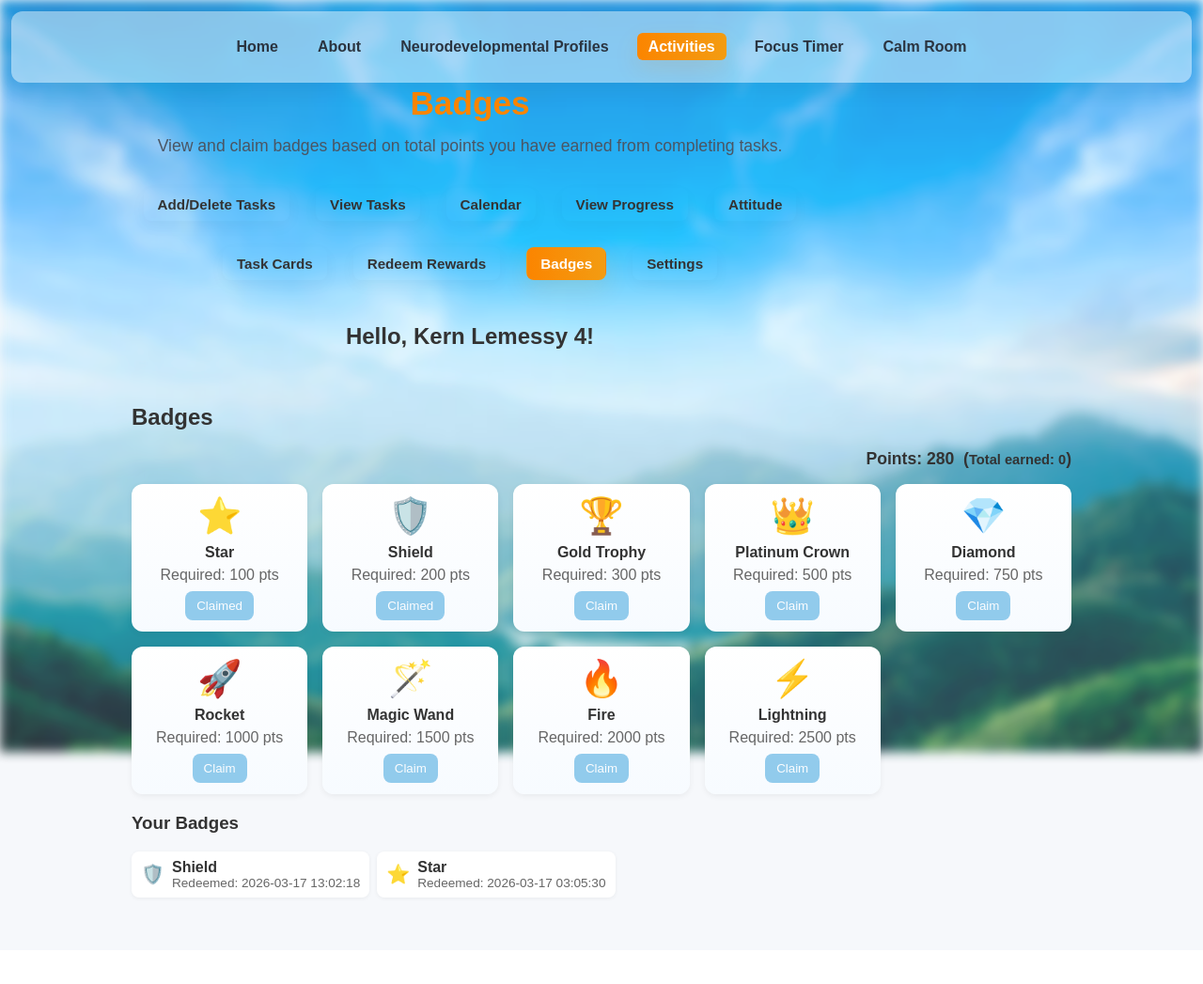
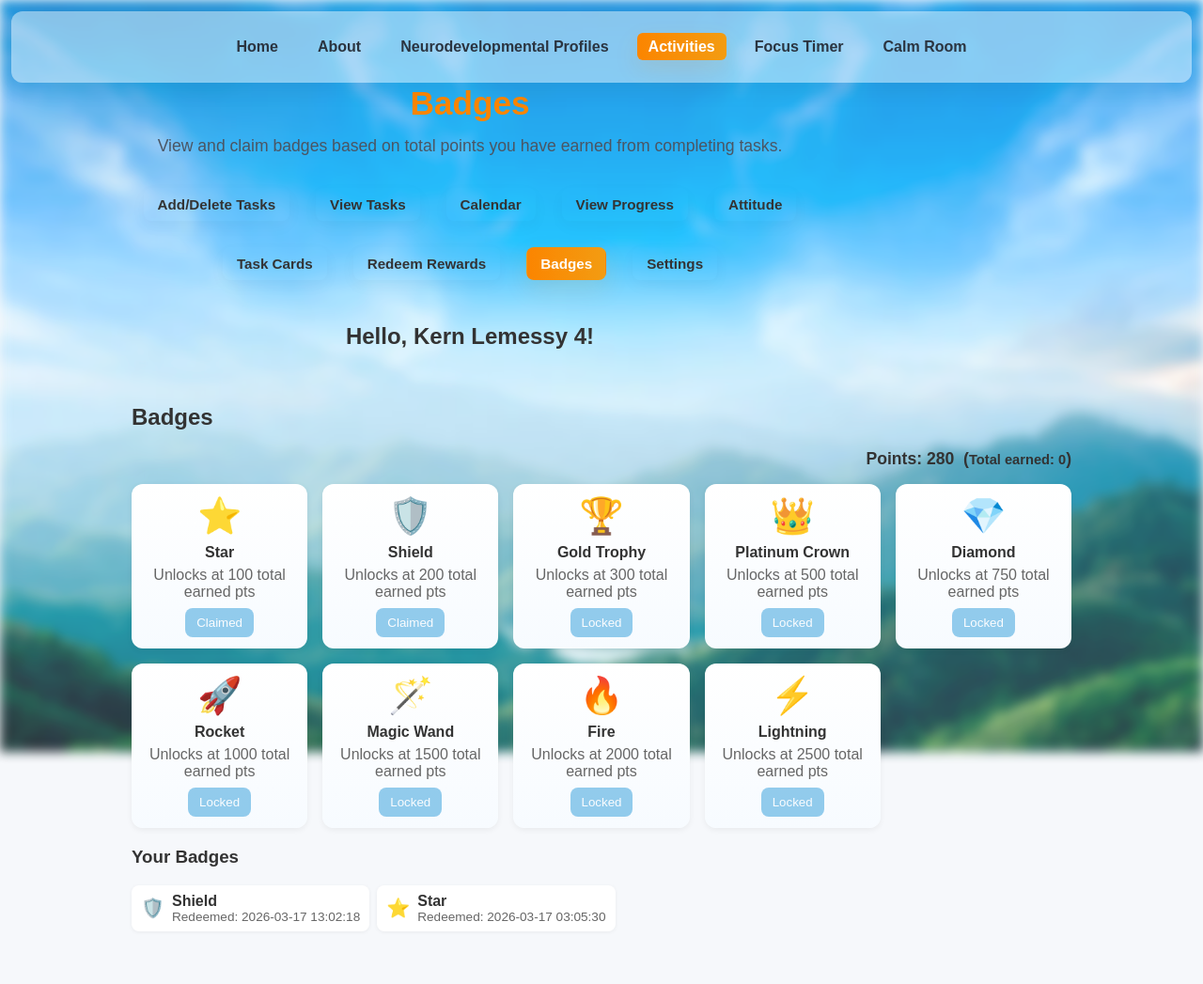
Before and after one commit to Homelesslander/FocusSpark, a Flask app: page /rewards in a window 1280 px wide. Shown: the whole page at 94% size. Before the commit the page ends 957 px from the top, so only its background shows below. Run offline with Flask 3, Linux system fonts and the light colour scheme; a user stored in the database is signed in; data comes from the database, SQL or seed files in the repository; both versions use the stored data as it was after the commit.

Commit message:
almostjustreccturingtask

```diff
--- a/app.py
+++ b/app.py
@@ -2498,28 +2498,20 @@ def redeem_badge(badge_id):
         return "Unknown badge", 400
     _, title, cost, icon = matched
 
-    # Check current points balance
-    current_points = get_user_points(username)
-    print(f"DEBUG: Current points for {username}: {current_points}")
-
-    # Only allow purchase if user has enough points
-    if current_points < cost:
-        print(f"DEBUG: Blocking purchase - not enough points: {current_points} < {cost}")
-        return "Not enough points to claim this badge", 400
+    total_earned = get_user_total_earned(username)
+    print(f"DEBUG: Total earned points for {username}: {total_earned}")
+
+    # Only allow claim if total earned points have reached required threshold
+    if total_earned < cost:
+        print(f"DEBUG: Blocking badge claim - total earned too low: {total_earned} < {cost}")
+        return "Not enough total earned points to claim this badge", 400
 
     # Ensure badge not already claimed
     if has_claimed_badge(username, badge_id):
         return "Badge already claimed", 400
 
-    # Claim badge and deduct points
+    # Claim badge (no deduction from current points)
     log_redemption(username, 'badge', badge_id, title, cost)
-
-    # Actually deduct points from user's current balance
-    conn = get_db_conn()
-    c = conn.cursor()
-    c.execute("UPDATE users SET points = points - ? WHERE username = ?", (cost, username))
-    conn.commit()
-    conn.close()
     return redirect(url_for('rewards'))
 
 
@@ -2538,12 +2530,22 @@ BADGES = [
 
 def get_badges_for_display(username):
     current_points = get_user_points(username)
+    total_earned = get_user_total_earned(username)
     badges = []
     for bid, title, cost, icon in BADGES:
         already = has_claimed_badge(username, bid)
-        # Only allow purchase if user has enough points
-        claimable = (not already) and (current_points >= cost)
-        badge_data = {'id': bid, 'title': title, 'cost': cost, 'icon': icon, 'claimable': claimable, 'claimed': already}
+        # Badge requires total earned points threshold, not current points balance.
+        claimable = (not already) and (total_earned >= cost)
+        badge_data = {
+            'id': bid,
+            'title': title,
+            'cost': cost,
+            'icon': icon,
+            'claimable': claimable,
+            'claimed': already,
+            'current_points': current_points,
+            'total_earned': total_earned
+        }
         badges.append(badge_data)
     return badges
 
--- a/templates/rewards.html
+++ b/templates/rewards.html
@@ -85,12 +85,16 @@
       <div class="badge-card">
         <div class="badge-icon">{{ badge.icon }}</div>
         <div class="badge-title">{{ badge.title }}</div>
-        <div class="badge-cost">Required: {{ badge.cost }} pts</div>
+        <div class="badge-cost">Unlocks at {{ badge.cost }} total earned pts</div>
         <form action="{{ url_for('redeem_badge', badge_id=badge.id) }}" method="post">
           {% if badge.claimed %}
             <button type="button" class="btn-redeem" disabled>Claimed</button>
           {% else %}
-            <button type="submit" class="btn-redeem" {% if not badge.claimable %}disabled{% endif %}>Claim</button>
+            {% if badge.claimable %}
+              <button type="submit" class="btn-redeem">Claim</button>
+            {% else %}
+              <button type="button" class="btn-redeem" disabled>Locked</button>
+            {% endif %}
           {% endif %}
         </form>
       </div>
```
Also changed, not shown: adhd_app.db, 2 other files.
